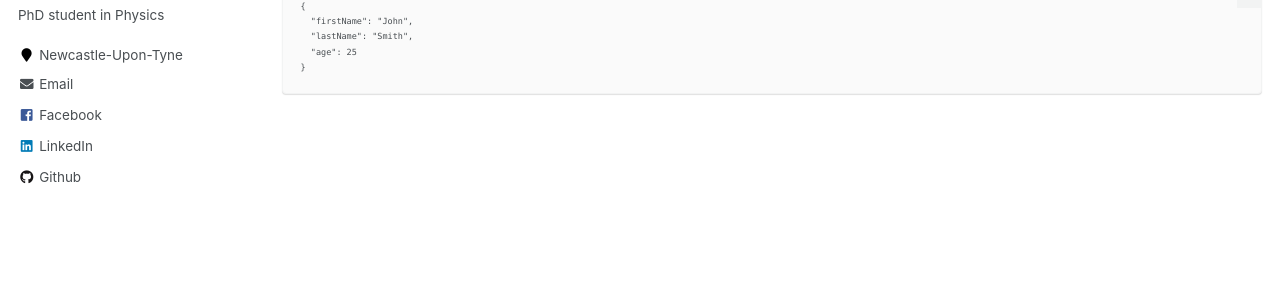
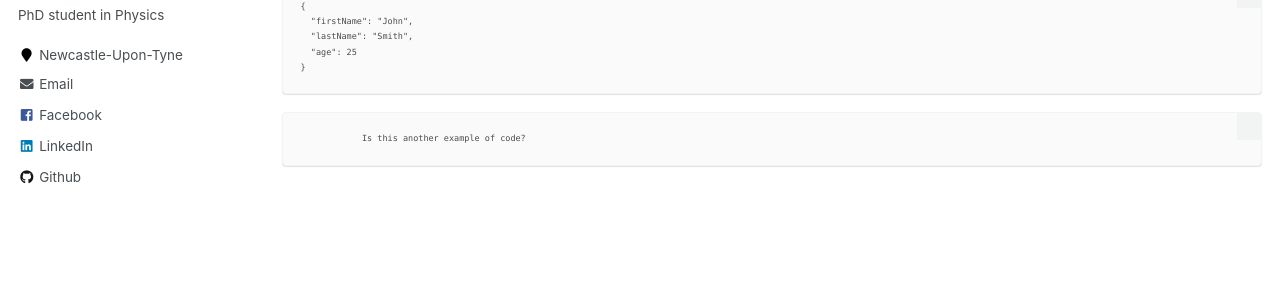
Before and after one commit to EwanMatheson/ewanmatheson.github.io, a Jekyll site: the page built from _pages/coding.md, in a window 1280 px wide. Shown: the part 289-591 px from the top of the page. Built offline with Jekyll 4.4.1, drawn with Linux system fonts in a browser that asks for light colours.

Commit message:
Update coding.md

```diff
--- a/_pages/coding.md
+++ b/_pages/coding.md
@@ -18,3 +18,5 @@ For this project, Grand Canonical Monte Carlo Simulation (GCMC) will be adopted
   "age": 25
 }
 ~~~
+
+                Is this another example of code?
```
